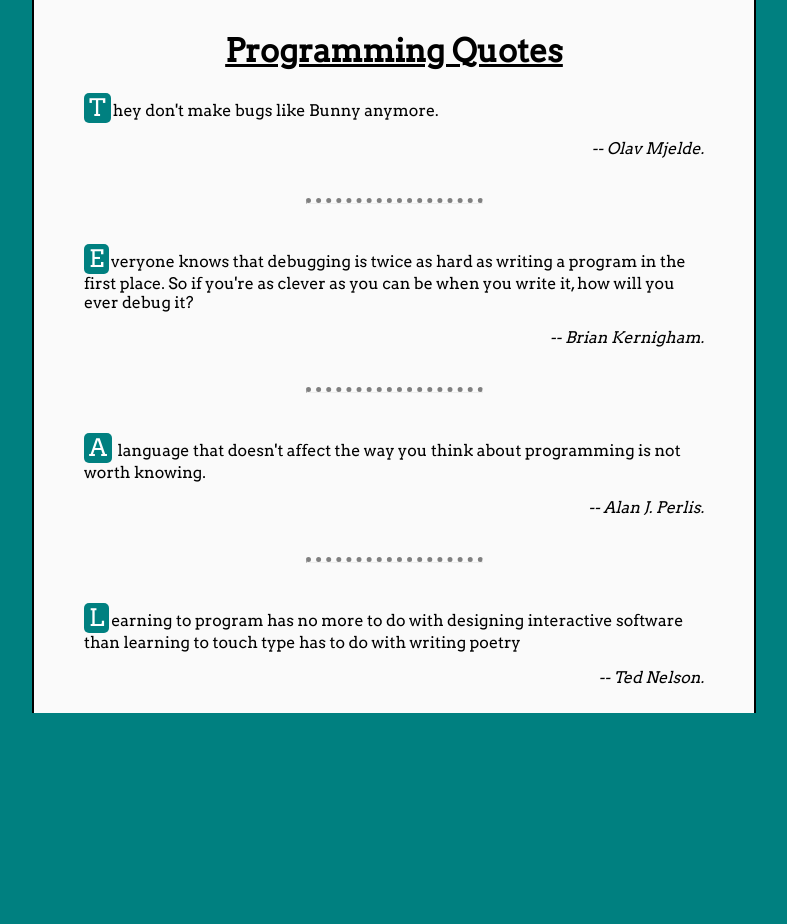
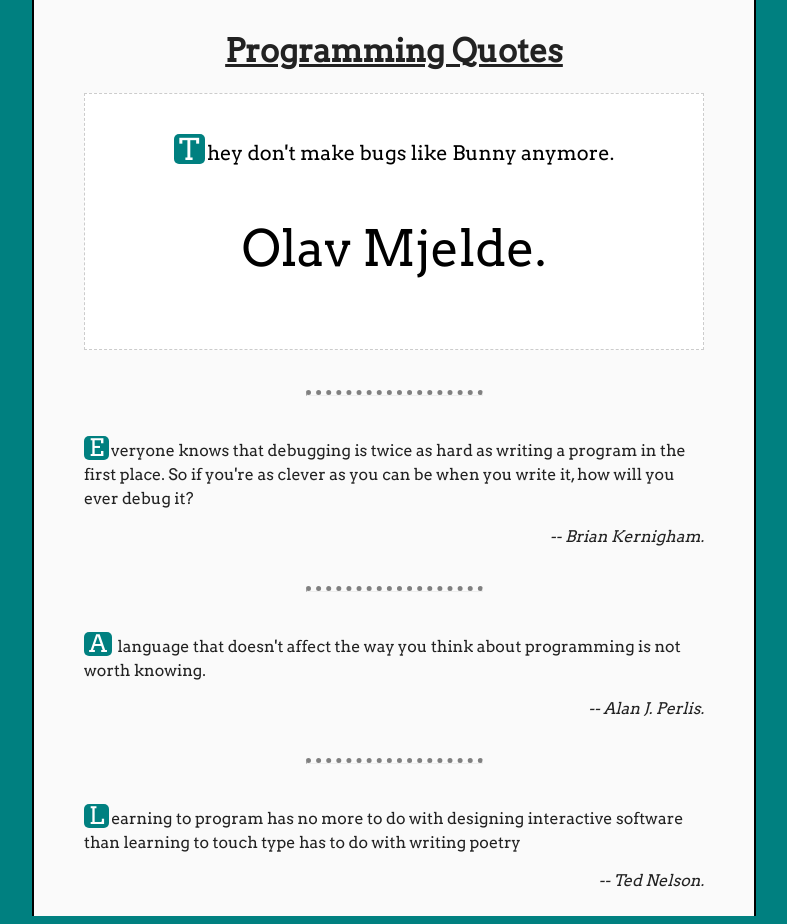
Before and after one commit to OkayDave/git-bisect-example, a plain HTML site: page index.html in a window 1280 px wide. In both pictures the pointer is over the element 640 px from the left and 125 px from the top of the page. Shown: the whole page, without its empty margins (246-1033 px from the left). Before the commit the page ends 800 px from the top, so only its background shows below. Drawn offline with nearby package versions, Linux system fonts and the light colour scheme.

Commit message:
Added formatting for quote text and hover effect

```diff
--- a/assets/application.css
+++ b/assets/application.css
@@ -15,6 +15,7 @@ h1 {
 body {
   font-family: 'Arvo', serif;
   background-color: #96cc8a;
+  color: #222;
   margin-top: 0;
 }
 
@@ -34,6 +35,10 @@ blockquote p.author::before {
   content: '-- ';
 }
 
+blockquote p.quote {
+  line-height: 1.5em;
+}
+
 blockquote p.quote span.first-char {
   display: inline-block;
   font-size: 150%;
@@ -43,3 +48,27 @@ blockquote p.quote span.first-char {
   border-radius: 5px;
   margin-right: 2px;
 }
+
+.hover-effect:hover {
+  font-size: 125%;
+  color: black;
+  padding: 20px;
+  background-color: #fff;
+  border: 1px dashed #ccc;
+  transition: all 0.6s ease;
+}
+
+.hover-effect:hover p.author::before {
+  content: '';
+}
+
+.hover-effect:hover p.author {
+  text-align: center;
+  font-size: 250%;
+  font-style: normal;
+}
+
+.hover-effect:hover p.quote {
+  margin-bottom: 40px;
+  text-align: center;
+}
--- a/assets/application.js
+++ b/assets/application.js
@@ -1,5 +1,10 @@
 function fancyBlockQuotes() {
   formatFirstLetters('p.quote');
+  formatQuote('blockquote');
+}
+
+function formatQuote(selector) {
+  jQuery("body " + selector).addClass('hover-effect')
 }
 
 function formatFirstLetters(selector) {
```
